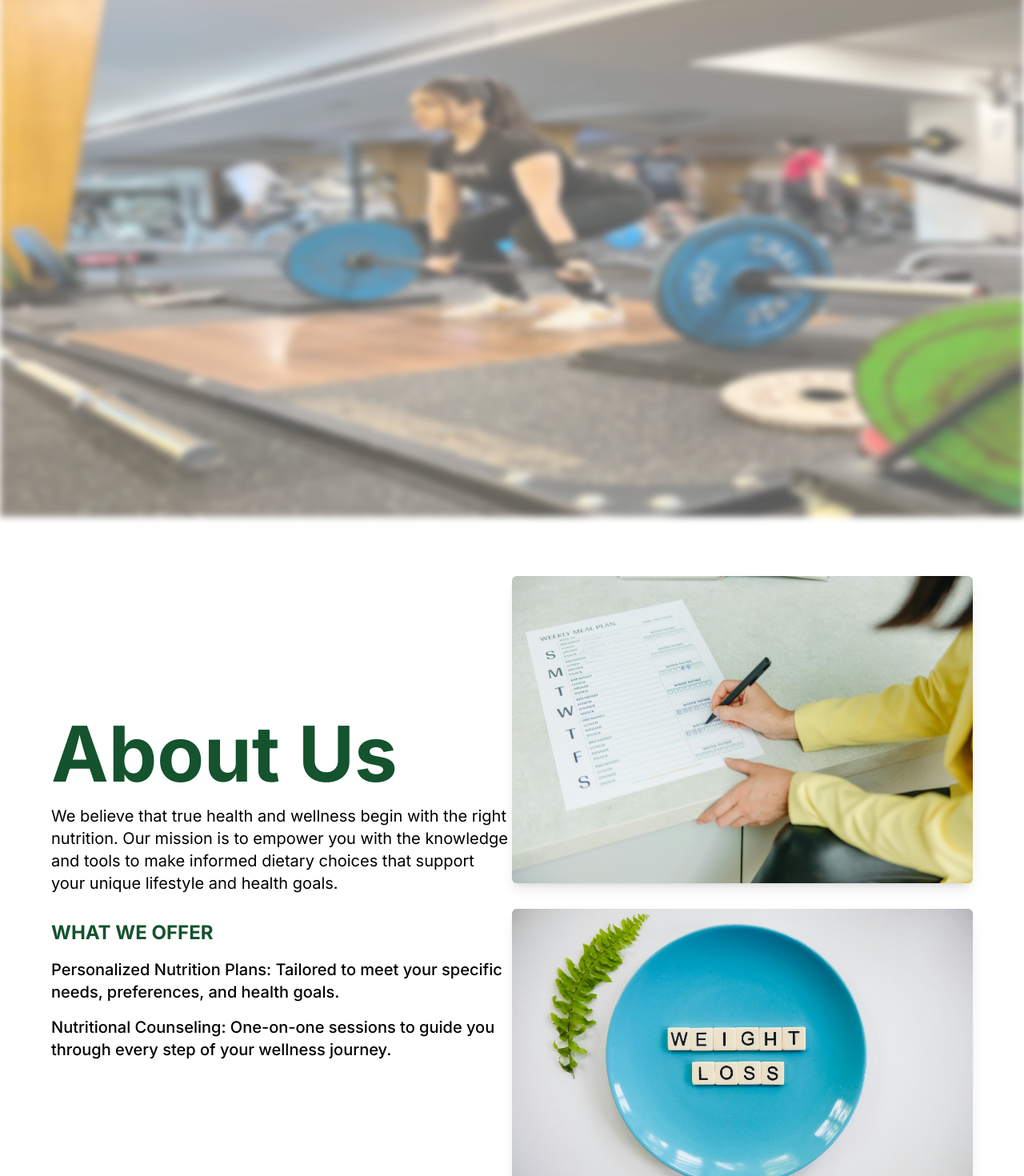
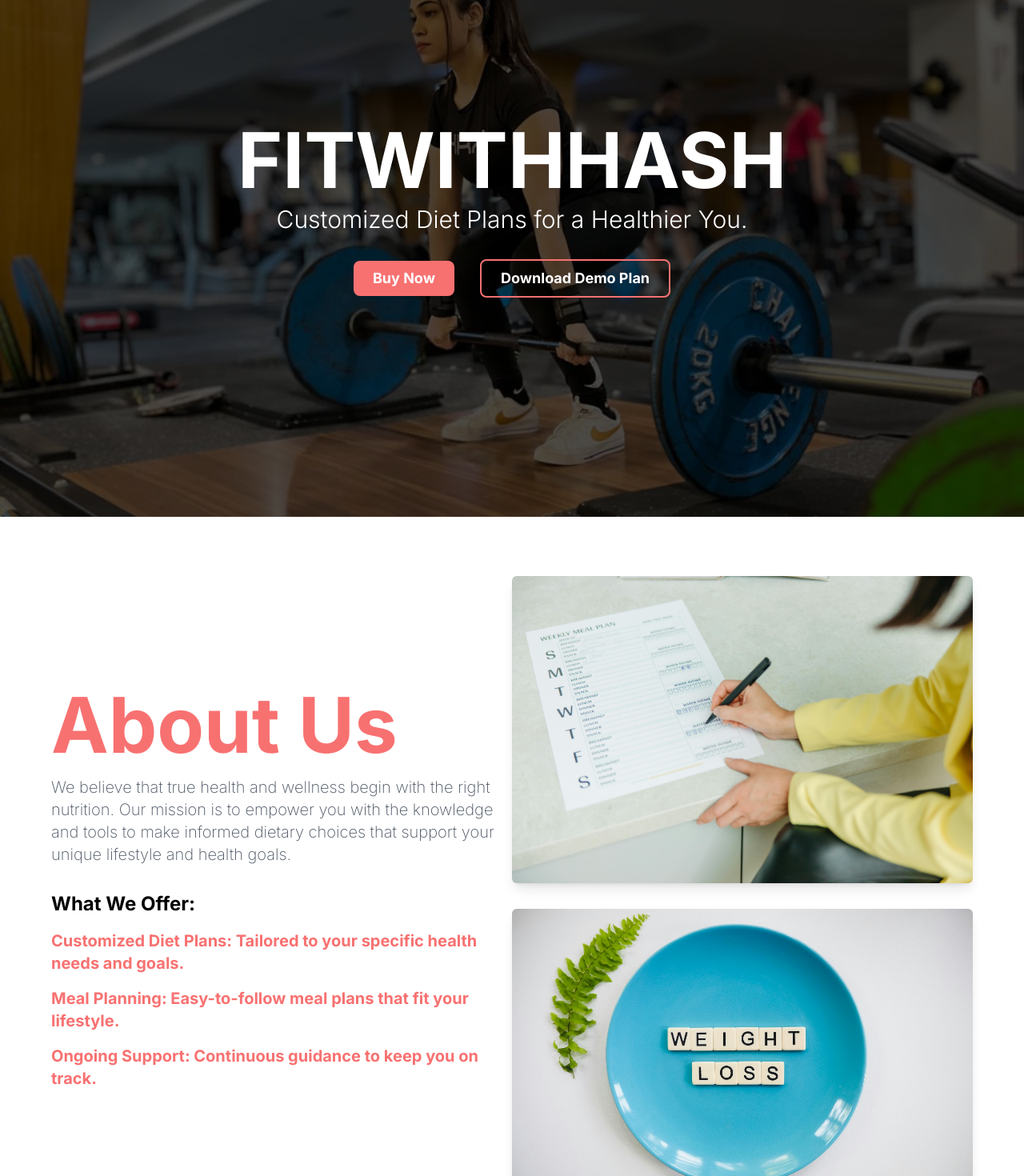
Before and after one commit to vinayak-navghane/FitWithHash, a Next.js app: page / in a window 1280 px wide. Shown: the part 286-1756 px from the top of the page at 80% size. Built offline with nearby package versions, Linux system fonts and the light colour scheme.

Commit message:
add Hero component

```diff
--- a/app/page.tsx
+++ b/app/page.tsx
@@ -1,4 +1,5 @@
 import About from "@/components/About";
+import Hero from "@/components/Hero";
 import Navbar from "@/components/Navbar";
 
 
@@ -6,15 +7,17 @@ export default function Home() {
   return (
     <main >
       <Navbar />
-      <div className="bg-gray-900 opacity-65 blur-sm h-full">
+      <Hero bgImage="hash.jpeg" />
+      <About />
+
+    </main>
+  );
+}
+
+{/* <div className="bg-gray-900 opacity-65 blur-sm h-full">
         <img
           src="/images/hash.jpeg"
           alt="image"
           className="w-full h-screen"
         />
-      </div>
-      <About />
-
-    </main>
-  );
-}
+      </div> */}
--- a/components/About.tsx
+++ b/components/About.tsx
@@ -6,26 +6,32 @@ const About: React.FC = () => {
         <div id="about" className='min-h-screen px-8 lg:px-12 xl:px-16 mt-16 flex flex-col xl:flex-row items-center justify-center w-full'>
             {/* Content on the left */}
             <div className='w-full '>
-                <h2 className='text-4xl md:text-5xl lg:text-6xl xl:text-8xl font-bold mb-4 text-green-900'>
+                <h2 className='text-4xl md:text-5xl lg:text-6xl xl:text-8xl font-bold mb-4 text-red-400'>
                     About Us
                 </h2>
-                <p className='text-black font-normal text-md lg:text-lg xl:text-xl mb-8 '>
+                <p className='text-gray-600 font-extralight text-md lg:text-lg xl:text-xl mb-8  '>
                     We believe that true health and wellness begin with the right nutrition. Our mission is to empower you with the knowledge and tools to make informed dietary choices that support your unique lifestyle and health goals.
                 </p>
 
-                <p className='text-green-900 uppercase font-bold text-lg lg:text-xl xl:text-2xl mb-2 '>
-                    What We Offer
+                <p className='text-black font-bold text-lg lg:text-xl xl:text-2xl mb-2 '>
+                    What We Offer:
                 </p>
                 <div className='flex items-center mt-4'>
 
-                    <p className='text-black font-medium text-md lg:text-lg xl:text-xl '>
-                        Personalized Nutrition Plans: Tailored to meet your specific needs, preferences, and health goals.
+                    <p className='text-red-400 font-bold text-md lg:text-lg xl:text-xl '>
+                        Customized Diet Plans: Tailored to your specific health needs and goals.
                     </p>
                 </div>
                 <div className='flex items-center mt-4'>
 
-                    <p className='text-black font-medium text-md lg:text-lg xl:text-xl  '>
-                        Nutritional Counseling: One-on-one sessions to guide you through every step of your wellness journey.
+                    <p className='text-red-400 font-bold text-md lg:text-lg xl:text-xl  '>
+                        Meal Planning: Easy-to-follow meal plans that fit your lifestyle.
+                    </p>
+                </div>
+                <div className='flex items-center mt-4'>
+
+                    <p className='text-red-400 font-bold text-md lg:text-lg xl:text-xl  '>
+                        Ongoing Support: Continuous guidance to keep you on track.
                     </p>
                 </div>
 
--- /dev/null
+++ b/components/Hero.tsx
@@ -0,0 +1,54 @@
+import React from "react";
+import Image from "next/image";
+import Link from "next/link";
+interface HeroProps {
+    bgImage: string;
+}
+
+const Hero: React.FC<HeroProps> = ({ bgImage }) => {
+    const backgroundStyle = {
+        backgroundImage: `url(/images/${bgImage})`, // Adjust the path accordingly
+    };
+    const overlayStyle = {
+        backgroundColor: "rgba(0, 0, 0, 0.7)", // Adjust the opacity (0.5) as needed
+    };
+
+    return (
+        <div
+            className='h-screen w-full bg-cover bg-relative bg-center bg-no-repeat  '
+            style={backgroundStyle}>
+
+            <div
+                className='relative w-full h-screen  flex flex-col justify-center items-center'
+                style={overlayStyle}>
+                {/* <Image
+                    src='/images/logo.png'
+                    width={200}
+                    height={200}
+                    alt='Picture of the author'
+                /> */}
+
+                <h1 className='z-10 text-white text-center text-5xl lg:text-7xl xl:text-8xl font-bold  uppercase mt-8'>
+                    FitWithHash
+                </h1>
+                <p className='z-10 text-white text-lg md:text-xl lg:text-2xl xl:text-3xl font-light mt-2'>
+                    Customized Diet Plans for a Healthier You.
+                </p>
+                <div className="flex items-center flex-col lg:flex-row">
+                    <Link href='' target="_blank">
+                        <button className='mx-4 font-bold text-lg mt-8  px-6 py-2 rounded-lg text-white lg:mt-8 transition duration-300 bg-red-400 hover:scale-95 cursor-pointer'>
+                            Buy Now
+                        </button>
+                    </Link>
+                    <Link href='' target="_blank">
+                        <button className='mx-4 font-bold text-lg mt-8  px-6 py-2 rounded-lg text-white lg:mt-8 transition duration-300 border-2 border-red-400 hover:scale-95 cursor-pointer'>
+                            Download Demo Plan
+                        </button>
+                    </Link>
+                </div>
+            </div>
+        </div>
+    );
+};
+
+export default Hero;
--- a/components/ResponsiveMenu.tsx
+++ b/components/ResponsiveMenu.tsx
@@ -30,7 +30,7 @@ const ResponsiveMenu: React.FC<ResponsiveMenuProps> = ({ isMenuOpen }) => {
                     </Link>
 
                     <Link href='' target="_blank">
-                        <button className='font-bold text-lg bg-transparent border-4 border-green-900 px-6 py-2 rounded-lg text-gray-800 mt-4 lg:mt-0 transition duration-300 hover:bg-emerald-700 hover:scale-95 cursor-pointer'>
+                        <button className='font-bold text-lg bg-transparent border-4 border-red-400  px-6 py-2 rounded-lg text-gray-800 mt-4 lg:mt-0 transition duration-300 hover:text-red-400 hover:scale-95 cursor-pointer'>
                             Buy Plan
                         </button>
                     </Link>
```
